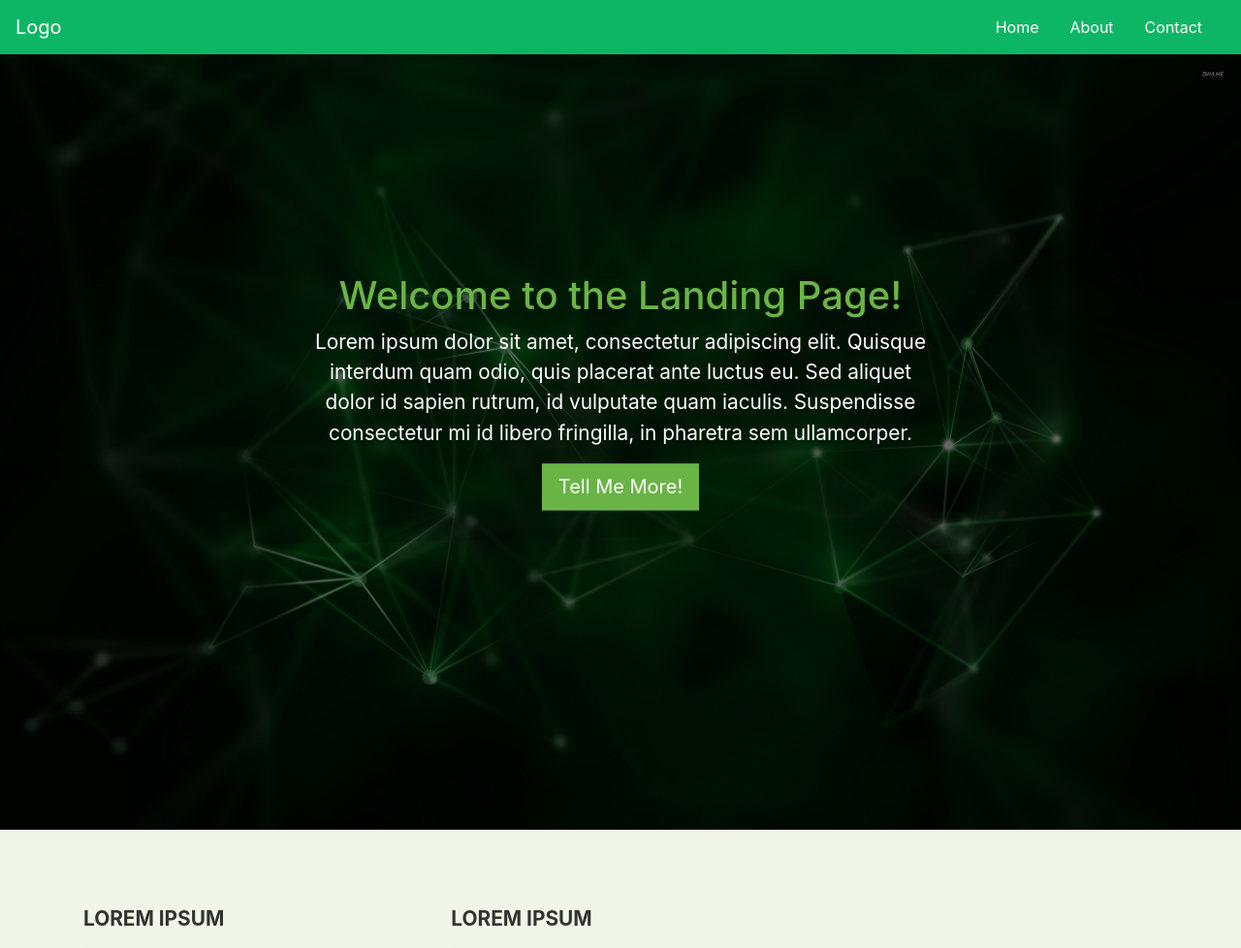
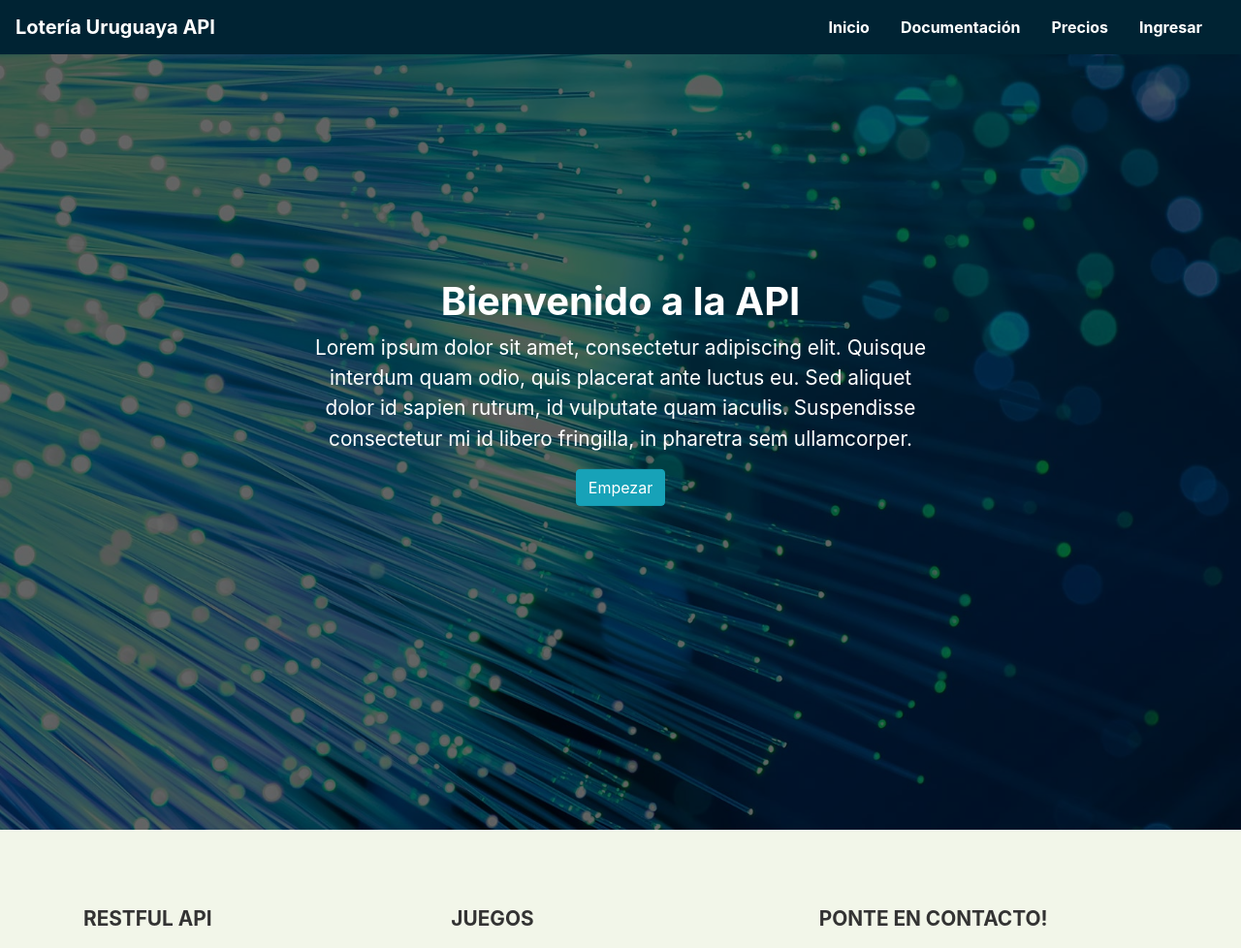
Before and after one commit to AgustinMachiavello/LoteriaUruguayaAPI, a Python web app: template project/loteriaUruguayaAPI/templates/index.html in a window 1280 px wide. Shown: the top 978 px of the page at 97% size. Run offline with Jinja, Linux system fonts and the light colour scheme; the template is opened without the code that fills it, so the values that code supplies are empty; some libraries are stand-ins or nearby versions.

Commit message:
Reqoek on index page

```diff
--- a/project/loteriaUruguayaAPI/settings/base.py
+++ b/project/loteriaUruguayaAPI/settings/base.py
@@ -17,6 +17,7 @@
 
 # Custom user model
 AUTH_USER_MODEL = "accounts.User"
+
 
 # Quick-start development settings - unsuitable for production
 # See https://docs.djangoproject.com/en/2.2/howto/deployment/checklist/
--- a/project/loteriaUruguayaAPI/static/css/main.css
+++ b/project/loteriaUruguayaAPI/static/css/main.css
@@ -7,11 +7,13 @@
 /*--- navigation bar ---*/
 
 .navbar {
-  background:#0db665;
+  background: #002333;
 }
 
 .nav-link,
 .navbar-brand {
+  font-family: 700 16px/1 "sofia-pro",sans-serif;
+  font-weight: 700;
   color: #fff;
   cursor: pointer;
 }
@@ -29,7 +35,7 @@
 }
 
 .header {
-  background-image: url('../img/header-skynet-green.jpg');
+  background-image: url('../img/fiber-optic-1920x1080.jpg');
   background-size: cover;
   background-position: center;
   position: relative;
@@ -52,25 +58,28 @@
   text-align: center;
 }
 .description h1 {
-  color: #6ab446;
+  color: #fff;
+  font-weight: 700;
 }
 .description p {
   color: #fff;
   font-size: 1.3rem;
   line-height: 1.5;
 }
-
+/*
 .description button {
-  border:1px solid #6ab446;
-  background:#6ab446;
+  border:1px solid #0000;
+  background:#007ac0;
   border-radius: 0;
   color:#fff;
 }
+
 .description button:hover {
-  border:1px solid #fff;
-  background:#fff;
-  color:#000;
+  border:1px solid #606363;
+  background:#a8f0f6;
+  color:#153f69;
 }
+*/
 
 .features {
   margin: 4em auto;
--- a/project/loteriaUruguayaAPI/templates/index.html
+++ b/project/loteriaUruguayaAPI/templates/index.html
@@ -10,20 +10,23 @@
 <body>
 <main>
 <nav class="navbar navbar-expand-md">
-  <a class="navbar-brand" href="#">Logo</a>
+  <a class="navbar-brand" href="#">Lotería Uruguaya API</a>
   <button class="navbar-toggler navbar-dark" type="button" data-toggle="collapse" data-target="#main-navigation">
     <span class="navbar-toggler-icon"></span>
   </button>
   <div class="collapse navbar-collapse" id="main-navigation">
     <ul class="navbar-nav">
       <li class="nav-item">
-        <a class="nav-link" href="#">Home</a>
+        <a class="nav-link" href="#">Inicio</a>
       </li>
       <li class="nav-item">
-        <a class="nav-link" href="#">About</a>
+        <a class="nav-link" href="#">Documentación</a>
       </li>
       <li class="nav-item">
-        <a class="nav-link" href="#">Contact</a>
+        <a class="nav-link" href="#">Precios</a>
+      </li>
+      <li class="nav-item">
+        <a class="nav-link" href="#">Ingresar</a>
       </li>
     </ul>
   </div>
@@ -31,9 +34,9 @@
 <header class="page-header header container-fluid">
   <div class="overlay">
     <div class="description">
-      <h1>Welcome to the Landing Page!</h1>
+      <h1>Bienvenido a la API</h1>
       <p>Lorem ipsum dolor sit amet, consectetur adipiscing elit. Quisque interdum quam odio, quis placerat ante luctus eu. Sed aliquet dolor id sapien rutrum, id vulputate quam iaculis. Suspendisse consectetur mi id libero fringilla, in pharetra sem ullamcorper.</p>
-      <button class="btn btn-outline-secondary btn-lg">Tell Me More!</button>
+      <button class="btn btn-info">Empezar</button>
     </div>
   </div>
 </header>
@@ -42,20 +45,50 @@
 <div class="container features">
   <div class="row">
     <div class="col-lg-4 col-md-4 col-sm-12">
-      <h3 class="feature-title">Lorem ipsum</h3>
-      <img src="images/column-1.jpg" class="img-fluid">
+      <h3 class="feature-title">RESTFUL API</h3>
+      <img src="{{ STATIC_URL }}img/api-512x512.png" class="img-fluid">
       <p>Lorem ipsum dolor sit amet, consectetur adipiscing elit. Quisque interdum quam odio, quis placerat ante luctus eu. Sed aliquet dolor id sapien rutrum, id vulputate quam iaculis.</p>
     </div>
     <div class="col-lg-4 col-md-4 col-sm-12">
-      <h3 class="feature-title">Lorem ipsum</h3>
-      <img src="images/column-2.jpg" class="img-fluid">
+      <h3 class="feature-title">JUEGOS</h3>
+      <img src="{{ STATIC_URL }}img/lottery-512x512.svg" class="img-fluid">
       <p>Lorem ipsum dolor sit amet, consectetur adipiscing elit. Quisque interdum quam odio, quis placerat ante luctus eu. Sed aliquet dolor id sapien rutrum, id vulputate quam iaculis.</p>
     </div>
     <div class="col-lg-4 col-md-4 col-sm-12">
+      <h3 class="feature-title">Ponte en contacto!</h3>
+      <div class="form-group">
+        <input type="text" class="form-control" placeholder="Nombre" name="">
+      </div>
+      <div class="form-group">
+        <input type="email" class="form-control" placeholder="Dirección de correo" name="email">
+      </div>
+      <div class="form-group">
+        <textarea class="form-control" rows="4"></textarea>
+      </div>
+      <input type="submit" class="btn btn-secondary btn-block" value="Enviar" name="">
     </div>
   </div>
 </div>
 </main>
+<footer class="page-footer">
+    <div class="container">
+        <div class="row">
+            <div class="col-lg-8 col-md-8 col-sm-12">
+                <h6 class="text-uppercase font-weight-bold">Información adicional</h6>
+                <p>Lorem ipsum dolor sit amet, consectetur adipiscing elit. Quisque interdum quam odio, quis placerat ante luctus eu. Sed aliquet dolor id sapien rutrum, id vulputate quam iaculis.</p>
+                <p>Lorem ipsum dolor sit amet, consectetur adipiscing elit. Quisque interdum quam odio, quis placerat ante luctus eu. Sed aliquet dolor id sapien rutrum, id vulputate quam iaculis.</p>
+            </div>
+            <div class="col-lg-4 col-md-4 col-sm-12">
+                <h6 class="text-uppercase font-weight-bold">Contact</h6>
+                <p>1640 Riverside Drive, Hill Valley, California
+                    <br/>info@mywebsite.com
+                    <br/>+ 01 234 567 88
+                    <br/>+ 01 234 567 89</p>
+            </div>
+        </div>
+    </div>
+    <div class="footer-copyright text-center">© 2019 Copyright: MyWebsite.com</div>
+</footer>
 <script src="{{ STATIC_URL }}js/main.js"></script>
 </body>
 </html>
```
Also changed, not shown: other parts of project/loteriaUruguayaAPI/static/css/main.css (+58 -1 lines), project/loteriaUruguayaAPI/apps/api/periodic_tasks/update_cinco_de_oro_results.py (added, +72 -0 lines), project/loteriaUruguayaAPI/apps/api/periodic_tasks/update_tombola_results.py (+34 -0 lines), project/loteriaUruguayaAPI/apps/api/periodic_tasks/utils.py (added, +23 -0 lines), project/loteriaUruguayaAPI/settings/production.py (+15 -0 lines), project/loteriaUruguayaAPI/apps/api/views/cinco_de_oro.py (line endings or trailing spaces), project/loteriaUruguayaAPI/static/img/api-512x512.png (added), project/loteriaUruguayaAPI/static/img/blank-600x600.png (added), project/loteriaUruguayaAPI/static/img/fiber-optic-1920x1080.jpg (added), project/loteriaUruguayaAPI/static/img/header-skynet-green.jpg (deleted), project/loteriaUruguayaAPI/static/img/lottery-512x512.svg (added).
